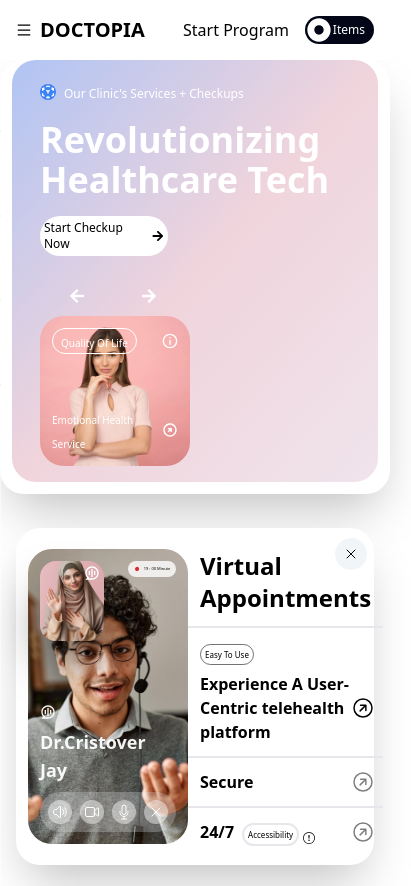
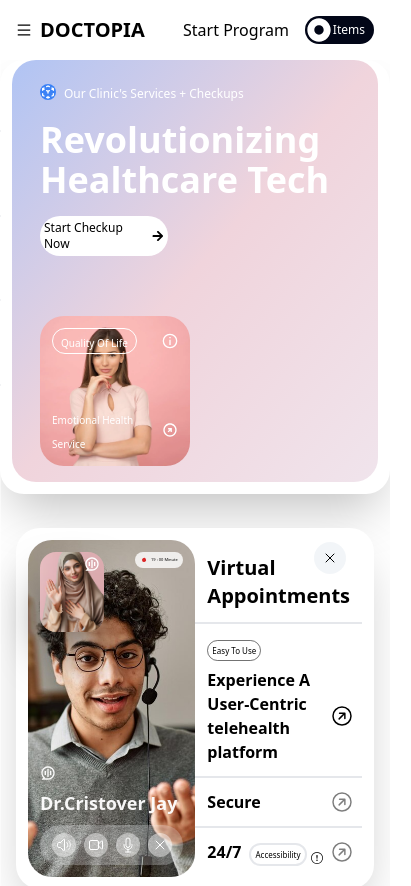
Before and after one commit to jaya-balaji/Doctopia, a React (Create React App) app: page / in a window 390 px wide. Shown: the top 886 px of the page, 411 px wide, since content can reach past the window. Built offline with nearby package versions, Linux system fonts and the light colour scheme.

Commit message:
final commit

```diff
--- a/package.json
+++ b/package.json
@@ -6,7 +6,11 @@
     "@testing-library/jest-dom": "^5.17.0",
     "@testing-library/react": "^13.4.0",
     "@testing-library/user-event": "^13.5.0",
+    "bootstrap": "^5.3.3",
+    "jquery": "^3.7.1",
+    "popper.js": "^1.16.1",
     "react": "^18.3.1",
+    "react-bootstrap": "^2.10.4",
     "react-dom": "^18.3.1",
     "react-icons": "^5.2.1",
     "react-scripts": "5.0.1",
--- a/src/Components/Main.js
+++ b/src/Components/Main.js
@@ -9,6 +9,7 @@ import Girl from "../Assets/girl.webp";
 import { useContext } from "react";
 import { MyContext } from "./Context";
 import { FaArrowLeft } from "react-icons/fa";
+import { Carousel } from 'react-bootstrap';
 
 const Main = () => {
   const { value, setValue } = useContext(MyContext);
@@ -39,11 +40,7 @@ const Main = () => {
             </div>
           </div>
         </div>
-        <div className="flex flex-col gap-3">
-          <div className="md:hidden flex text-white relative left-[45px] flex-row gap-14">
-              <FaArrowLeft />
-              <FaArrowRight />
-          </div>
+        <div>
           <div className="flex md:flex-row gap-3 pl-4 pb-4 md:gap-10 md:pl-16">
             <div className="flex flex-col justify-between bg-white hover:shadow-2xl hover:scale-[105%] transition-transform duration-1500 rounded-3xl w-[150px] h-[150px] p-3 md:w-[200px] md:h-[200px] md:p-5 Background">
               <div className="flex flex-row justify-between items-center md:gap-3">
--- a/src/Components/VirtualAppoinments.js
+++ b/src/Components/VirtualAppoinments.js
@@ -18,8 +18,8 @@ const VirtualAppoinments = () => {
 
   return (
     <div onClick={()=>setValue(false)} id="facility" className="flex flex-col gap-8 pt-[4vh] px-4 pb-[6vh] md:flex-row md:gap-5 md:px-16 md:pt-[6vh]">
-      <div className="flex flex-row bg-white shadow-2xl hover:shadow-2xl hover:scale-[102%] transition-transform duration-500 rounded-3xl h-[40vh] items-center md:items-baseline md:h-auto w-[100%] p-3 md:w-[55%] md:p-6 md:pr-3">
-        <div className="flex flex-col justify-between rounded-3xl h-[35vh] w-[40vh] p-3 md:h-[68vh] md:w-[45vh] md:p-7 BackgroundAtVACalBig">
+      <div className="flex flex-row bg-white shadow-2xl hover:shadow-2xl hover:scale-[102%] transition-transform duration-500 rounded-3xl h-auto items-center md:items-baseline md:h-auto w[100%] p-3 md:w-[55%] md:p-6 md:pr-3">
+        <div className="flex flex-col justify-between rounded-3xl h-[40vh] w-[40vh] p-3 md:h-[68vh] md:w-[45vh] md:p-7 BackgroundAtVACalBig">
           <div className="flex flex-row justify-between">
             <div className="BackgroundAtVACalSmall flex flex-row justify-end rounded-2xl shadow-black shadow-2xl h-20 w-16 p-1 md:p-2 md:h-32 md:w-24">
               <RiChatVoiceLine className="text-white"/>
@@ -54,9 +54,9 @@ const VirtualAppoinments = () => {
             </div>
           </div>
         </div>
-        <div className="flex flex-col w-76 md:pr-0 md:w-[60%]">
+        <div className="flex flex-col w-[70%] md:pr-0 md:w-[60%]">
           <div className="flex justify-center items-center border-b-2 p-3 relative md:p-5">
-            <span className="font-semibold text-2xl md:text-5xl">
+            <span className="font-semibold text-xl md:text-5xl">
               Virtual Appointments
             </span>
             <div className="bg-slate-200 bg-opacity-45 rounded-full absolute top-0 right-4 p-2 md:top-[0px] md:right-[10px] md:p-4">
```
Also changed, not shown: 1 other file (tests, documents, lock files or other folders).
